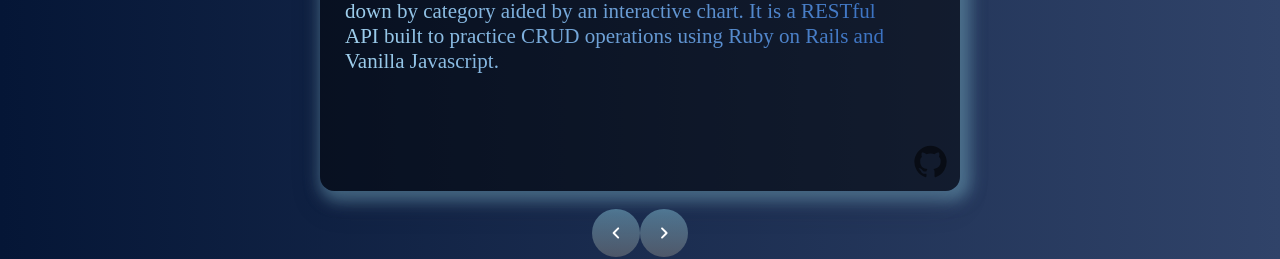
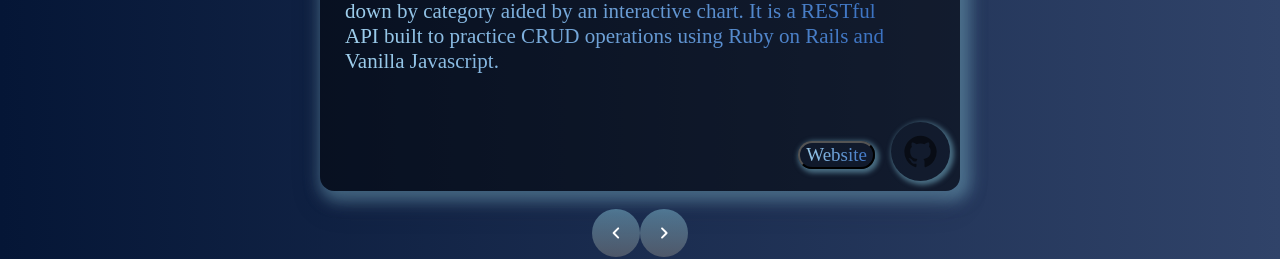
Before and after one commit to juancmeza/portfolio-juan, a React (Create React App) app: page / in a window 1280 px wide. Shown: the part 2504-2763 px from the top of the page. Built offline with nearby package versions, Linux system fonts and the light colour scheme.

Commit message:
Buttons and links added to Carousel

```diff
--- a/src/App.css
+++ b/src/App.css
@@ -25,9 +25,9 @@
   }
 }
 
-.App-link {
+/* .App-link {
   color: #61dafb;
-}
+} */
 
 @keyframes App-logo-spin {
   from {
@@ -182,11 +182,50 @@ li{
 
 .CarouselLinks {
   position: absolute;
-  bottom: 0;
-  right: 0;
+  bottom: 10px;
+  right: 10px;
   z-index: 1000;
-  color: white;
 }
+
+.SiteLinks button {
+  position: absolute;
+  bottom: 22px;
+  right: 85px;
+  z-index: 1000;
+  /* color: white; */
+  font-family: 'Metal Mania';
+  font-size: 19px;
+  background: linear-gradient(to right, #a0d0ec, #376ec0);
+  background-clip: text;
+  -webkit-background-clip: text;
+  -moz-background-clip: text;
+  -moz-text-fill-color: transparent;
+  -webkit-text-fill-color: transparent;
+  border-radius: 0.91em;
+  box-shadow: 2px 2px 5px 2px rgb(112, 166, 190, 0.6);
+}
+
+.SiteLinks button:hover {
+  font-size: 20px;
+  bottom: 24px;
+}
+
+.Github {
+  box-shadow: 2px 2px 5px 2px rgb(112, 166, 190, 0.6);
+}
+
+.Github:hover {
+  bottom: 2px;
+}
+
+/* #SiteLinks a {
+  background: linear-gradient(to right, #a0d0ec, #376ec0);
+  background-clip: text;
+  -webkit-background-clip: text;
+  -moz-background-clip: text;
+  -moz-text-fill-color: transparent;
+  -webkit-text-fill-color: transparent;
+} */
 
 .slide-button {
   background: linear-gradient(rgb(112, 166, 190, 0.6), rgba(130, 130, 130, .5));
@@ -397,4 +436,15 @@ li{
     max-width: 90vw;
     margin-top: -3.5vh;
   }
+
+  .SiteLinks button {
+    left: 8px;
+    bottom: 8px;
+  }
+
+  .Github {
+    box-shadow: none;
+    bottom: -14px;
+    right: -14px;
+  }
 }
--- a/src/components/Projects.js
+++ b/src/components/Projects.js
@@ -49,21 +49,24 @@ class Projects extends Component {
         image: {Expenses},
         text: `This app allows users to track their expenses and break them down by category aided by an interactive chart.
                 It is a RESTful API built to practice CRUD operations using Ruby on Rails and Vanilla Javascript.`,
-        url: 'https://expenses-tracker-9978b.firebaseapp.com/'
+        url: 'https://expenses-tracker-9978b.firebaseapp.com/',
+        github: 'https://github.com/juancmeza/expenses_tracker_front'
     },
     {
         image: {Forecast},
         text: `In addition to retreiving current weather data and weekly forecast for any city, users are able to save
                 their favorite locations and retreive data for them upon signup, which required proper handling of multiple
                 asynchronous calls and a thourough understanding of React's lifecycle methods.`,
-        url: 'https://gallant-brown-8fa872.netlify.app/Home'
+        url: 'https://gallant-brown-8fa872.netlify.app/',
+        github: 'https://github.com/juancmeza/WeatherFront'
     },
     {
         image: {Pawesome},
         text: `Brochure website in progress for an existing dog boarding and hiking business in San Francisco.
                 Built on Ruby on Rails and React, this website secures users' information through JWT and incorporates
                 Google Maps' API. Currently undergoing improvements for the previous booking method.`,
-        url: 'https://pawsomehiking.firebaseapp.com/'
+        url: 'https://pawsomehiking.firebaseapp.com/',
+        github: 'https://github.com/juancmeza/PawsomeHikingFrontEnd'
     }
   ]
 
@@ -75,11 +78,16 @@ class Projects extends Component {
             <div style={{height: '1vh'}}></div>
             <div id="CarouselContainer">
                 <div className="CarouselLinks">
-                     <a href="https://github.com/juancmeza">
-                            <IconButton>
+                     <a href={this.slides[this.state.slideNumber].github}>
+                            <IconButton className="Github">
                                 <GitHubIcon fontSize="large"></GitHubIcon>
                             </IconButton>
-                        </a>
+                     </a>
+                </div>
+                <div className="SiteLinks">
+                     <a href={this.slides[this.state.slideNumber].url}>
+                        <button>Website</button>
+                     </a>
                 </div>
                 <ProjectCard data={this.slides[this.state.slideNumber]}></ProjectCard>
             </div>
```
